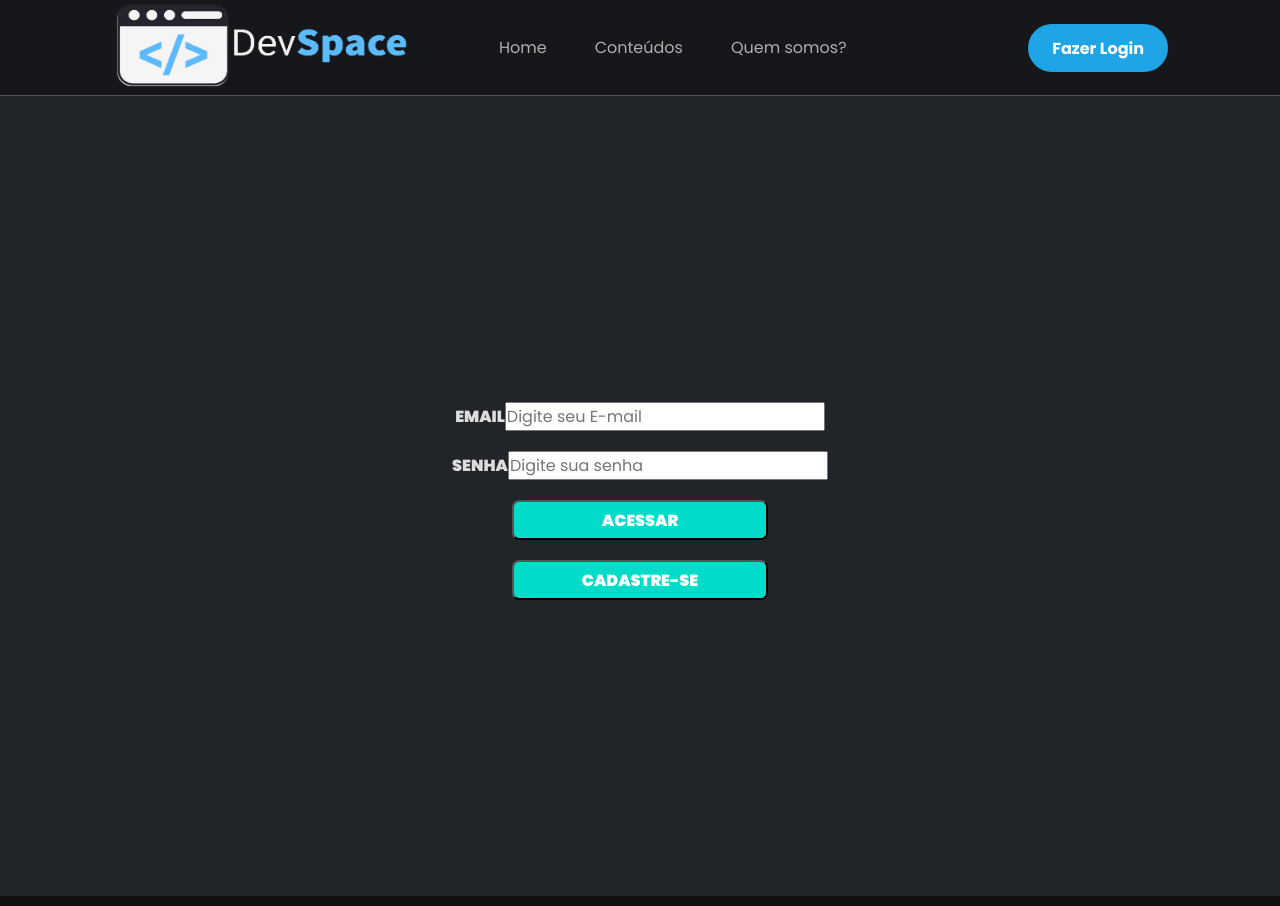
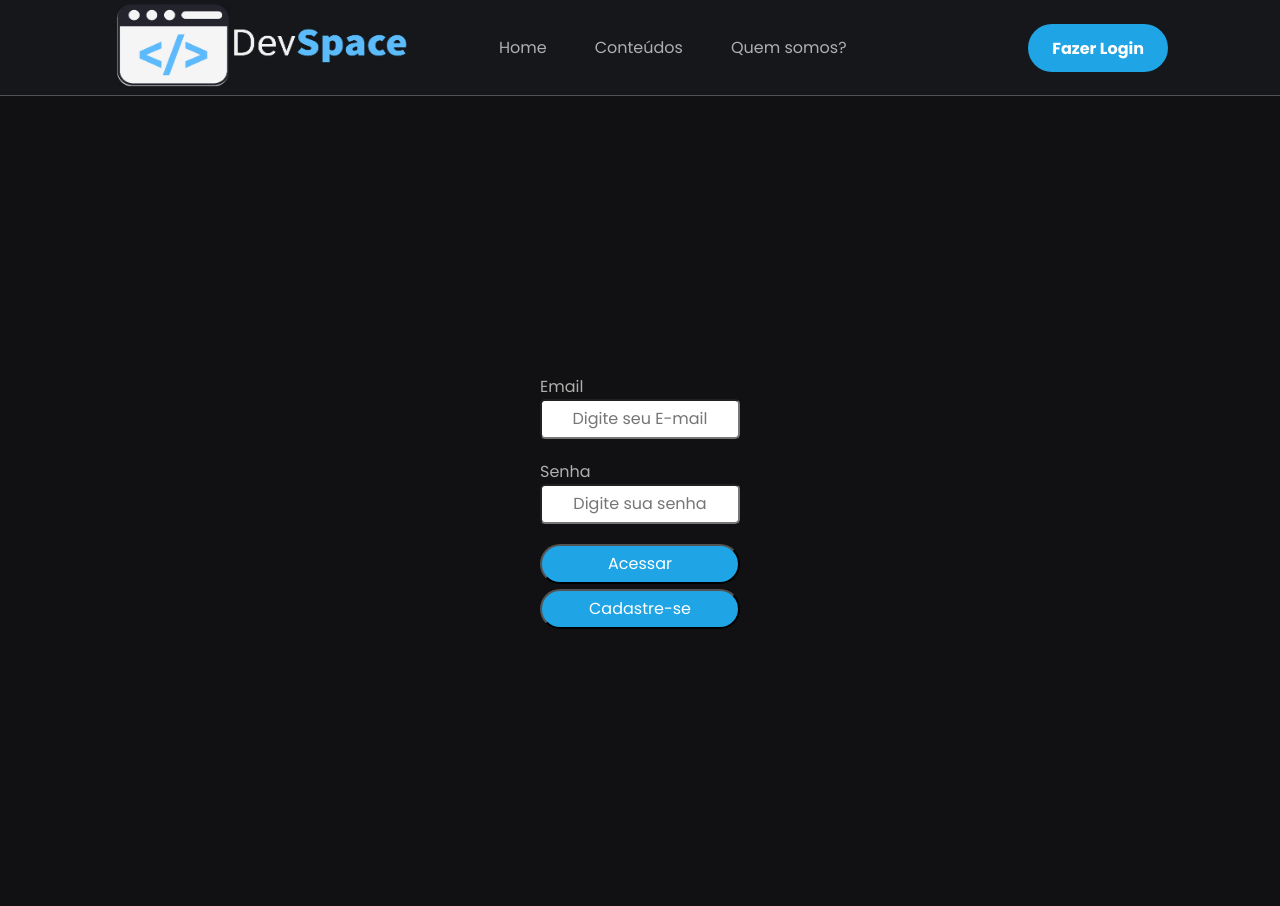
Before and after one commit to kassiobruno/next-js-blog-infnet, a Next.js app: page /login in a window 1280 px wide. Built offline with nearby package versions, Linux system fonts and the light colour scheme.

Commit message:
login page ajust

```diff
--- a/package.json
+++ b/package.json
@@ -12,6 +12,7 @@
     "@prismicio/client": "5.1.0",
     "@prismicio/helpers": "^2.3.6",
     "@react-native-async-storage/async-storage": "^1.17.11",
+    "bootstrap": "^5.2.3",
     "eslint": "8.29.0",
     "eslint-config-next": "13.0.6",
     "firebase": "^9.15.0",
--- a/src/contexts/auth.js
+++ b/src/contexts/auth.js
@@ -1,5 +1,5 @@
 import React, { useState, createContext, useEffect } from 'react';
-import firebase from '../services/firebaseConnection';
+import firebase from '../services/firebaseConnection.ts';
 import AsyncStorage from '@react-native-async-storage/async-storage';
 
 export const AuthContext = createContext({});
--- a/src/pages/_app.tsx
+++ b/src/pages/_app.tsx
@@ -1,13 +1,16 @@
 import { AppProps } from "next/app";
 import '../styles/global.scss';
+import AuthProvider from "../contexts/auth";
 
 import Header from "../components/Header";
 
 function MyApp({ Component, pageProps }: AppProps) {
   return (
     <>
+      <AuthProvider>
       <Header />
       <Component {...pageProps} />
+      </AuthProvider>
     </>
   )
 }
--- a/src/pages/index.tsx
+++ b/src/pages/index.tsx
@@ -40,7 +40,7 @@ export default function Home({ content }: ContentProps) {
           <section className={styles.ctaText}>
             <h1>{content.title}</h1>
             <span>{content.titleContent}</span><br/>
-            <a href={content.linkAction}>
+            <a href="/login">
               <button>
                 COMEÇAR AGORA!
               </button>
--- a/src/pages/login/index.jsx
+++ b/src/pages/login/index.jsx
@@ -1,7 +1,6 @@
 import {useState, useContext} from 'react';
 import {AuthContext} from '../../contexts/auth';
-import {Input, Label} from 'reactstrap';
-import { ContainerLogin, FormGroup, SubmitButton, SubmitText, CadButton, CadText } from './styles';
+import styles from './styles.module.scss';
 import ActivityIndicator from 'react-activity-indicator';
 import { useRouter } from 'next/router';
 
@@ -21,45 +20,45 @@ export default function SignIn() {
   }
 
   return (
-    <ContainerLogin>
+    <div className={styles.containerLogin}>
 
-      <FormGroup>
-        <Label>
+      <div className={styles.formGroup}>
+        <label>
           Email
-          <Input
+          <br/><input className={styles.input}
           name="email"
           placeholder='Digite seu E-mail'
           value={email}
           type="email"
           onChange={e => setEmail(e.target.value)} />
-        </Label>
-      </FormGroup>
+        </label>
+      </div>
 
-      <FormGroup>
-        <Label>
+      <div className={styles.formGroup}>
+        <label>
           Senha
-          <Input
+          <br/><input className={styles.input}
           name="password"
           placeholder='Digite sua senha'
           value={password}
           type="password"
           onChange={(e => setPassword(e.target.value))}
            />
-        </Label>
-      </FormGroup>
+        </label>
+      </div>
 
-      <SubmitButton type="submit" onClick={handleLogin}>
+      <button className={styles.submitButton} type="submit" onClick={handleLogin} >
         {loadingAuth ? (
-          <ActivityIndicator number={4} duration={200} activeColor="#0070bf" borderWidth={2} borderRadius="50%" diameter={25} />
+          <ActivityIndicator number={7} duration={200} activeColor="#FFF" borderWidth={2} borderRadius="40%" diameter={15}/>
         ) : (
-          <SubmitText>Acessar</SubmitText>
+          <text className={styles.submitText}>Acessar</text>
         )}
-      </SubmitButton>
+      </button>
 
-      <CadButton onClick={handleClick}>
-        <CadText>Cadastre-se</CadText>
-      </CadButton>
+      <button className={styles.cadButton} onClick={handleClick}>
+        <text className={styles.cadText}>Cadastre-se</text>
+      </button>
 
-    </ContainerLogin>
+    </div>
   )
 }
--- /dev/null
+++ b/src/pages/login/styles.module.scss
@@ -0,0 +1,52 @@
+.containerLogin {
+  background-color: var(--gray-900);
+  width: 100%;
+  height: 100vh;
+  display: flex;
+  flex-direction: column;
+  justify-content: center;
+  align-items: center;
+  margin-bottom: 10px;
+}
+
+.formGroup {
+  display: flex;
+  justify-content: center;
+  padding: 5px 0 5px 0;
+  margin: 5px;
+  color: var(--gray-100);
+  font-weight: 400;
+}
+
+.submitButton {
+  background-color: var(--blue-900);
+  width: 200px;
+  height: 40px;
+  border-radius: 50px;
+  margin-top: 10px;
+}
+
+.submitText {
+  color: var(--white);
+  font-weight: 400;
+}
+
+.cadButton {
+  background-color: var(--blue-900);
+  width: 200px;
+  height: 40px;
+  border-radius: 50px;
+  margin-top: 5px;
+}
+
+.cadText {
+  color: var(--white);
+  font-weight: 400;
+}
+
+.input{
+  width: 200px;
+  height: 40px;
+  border-radius: 5px;
+  text-align: center;
+}
```
Also changed, not shown: src/services/firebaseConnection.ts (renamed from src/services/firebaseConnection.js), 1 other file (tests, documents, lock files or other folders).
